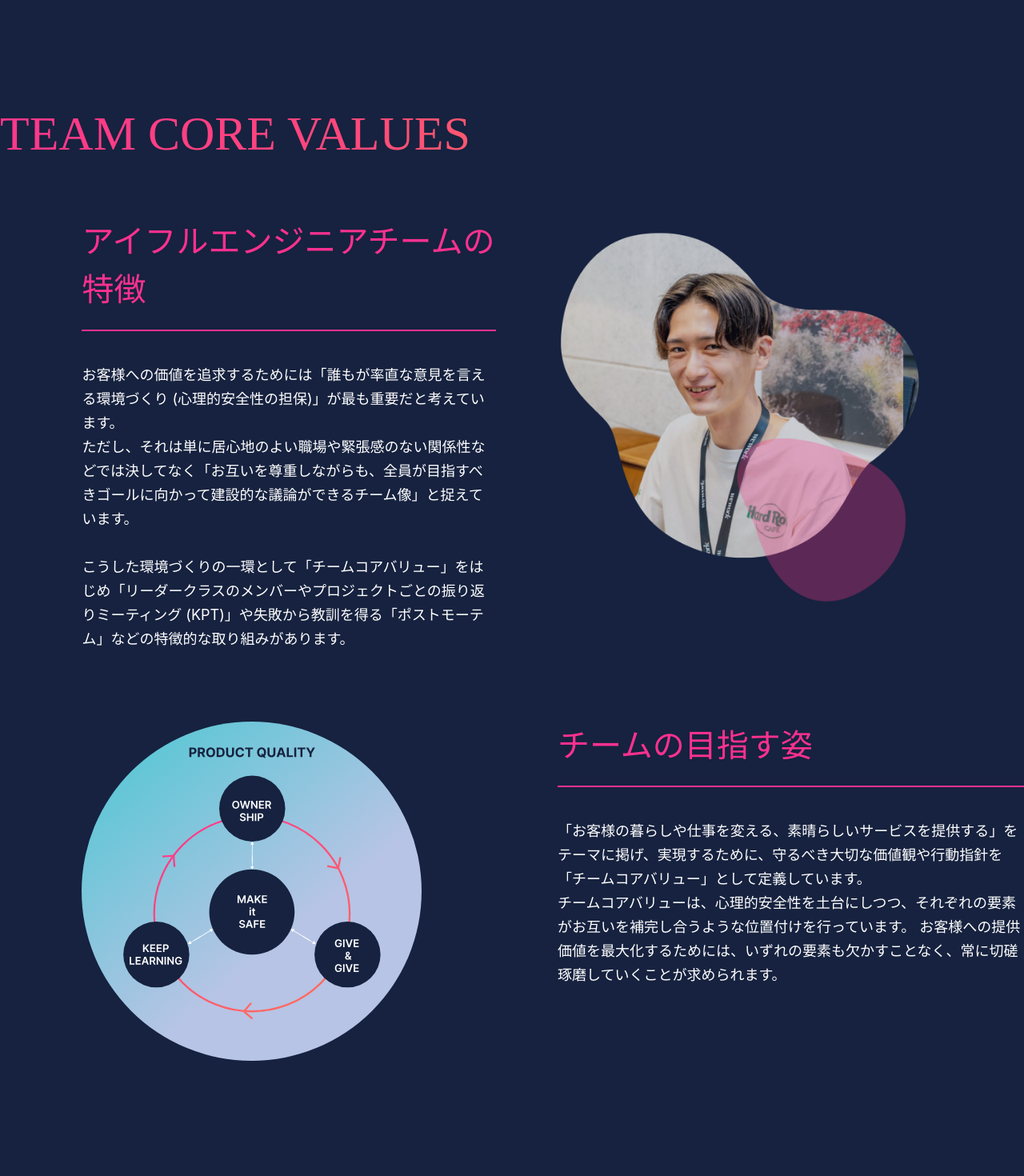
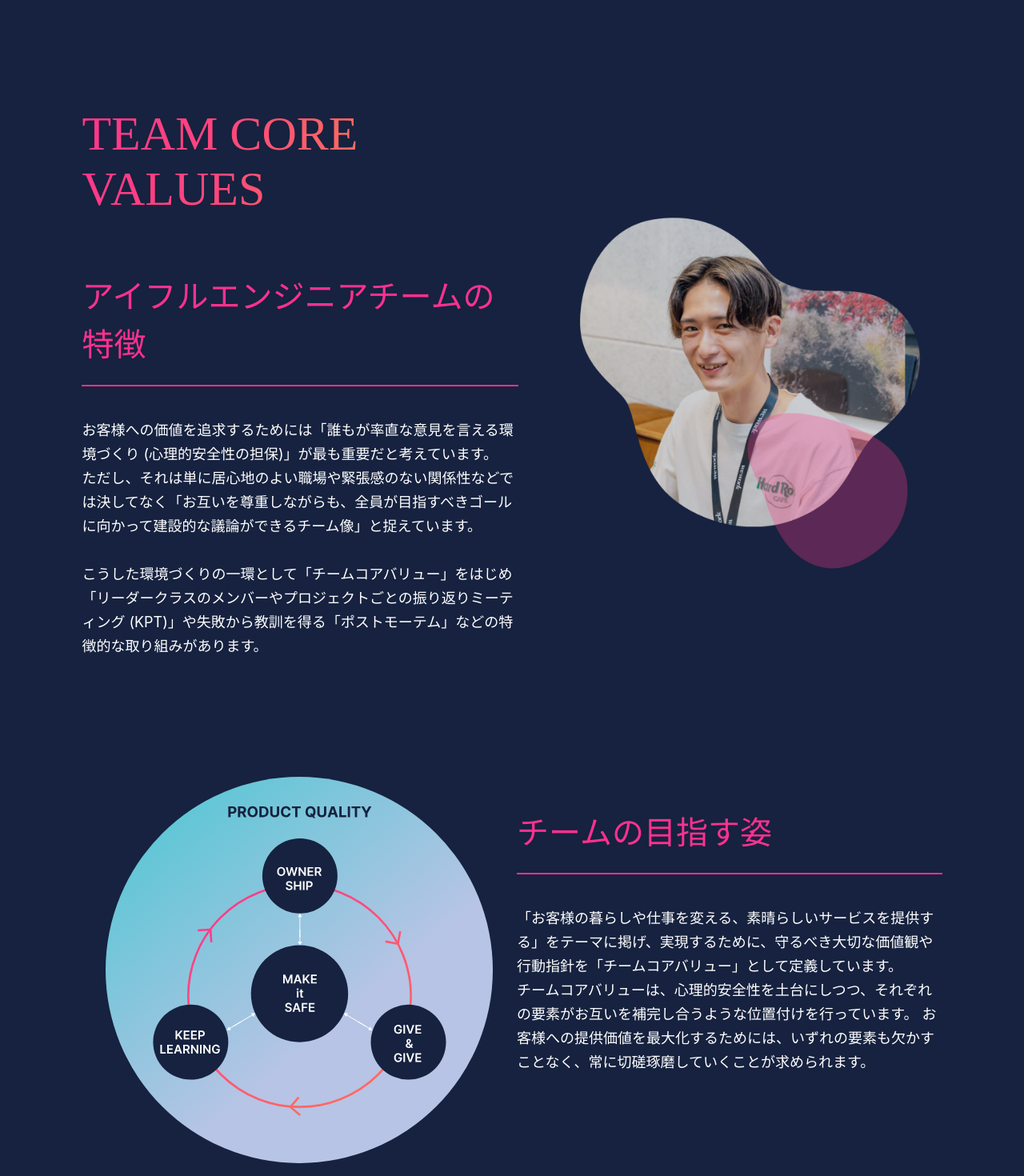
Before and after one commit to saya1104/office-area, a Next.js app: page /about in a window 1280 px wide. Shown: the part 1220-2690 px from the top of the page at 80% size. Built offline with nearby package versions, Linux system fonts and the light colour scheme.

Commit message:
✨TeamCoreValueコンポーネント化

```diff
--- a/components/layouts/TeamCoreValueSummary.tsx
+++ b/components/layouts/TeamCoreValueSummary.tsx
@@ -1,21 +1,35 @@
 import Image from 'next/image';
 import styled from 'styled-components';
-import { tablet, sp } from '../../styles/breakPoint';
+import { TitleGradationStyle } from '../../styles/Styled';
+import { tablet, spMin } from '../../styles/breakPoint';
 import { SubTitle } from '../elements/SubTitle';
+import type { TeamCoreValueType } from '../../features/domains/constants/TeamCoreValueConstants';
 
 const Wrapper = styled.div`
   display: flex;
-  justify-content: center;
-  margin: 0 8vw;
-  ${sp`
-    margin:0 3vw;
-  `};
+  justify-content: space-evenly;
+  &.isReverse {
+    flex-direction: row-reverse;
+    margin-top: 100px;
+  }
+`;
+const TitleStyle = styled.div`
+  h2 {
+    white-space: normal;
+    ${TitleGradationStyle}
+    font-weight: 200;
+    font-size: 60px;
+    ${spMin`
+      text-align: center;
+      margin-bottom:10px;
+      font-size: 10vw;
+    `}
+  }
 `;
 
 const Summary = styled.div`
   width: 600px;
-  min-width: 300px;
-
+  min-width: 100px;
   p {
     font-size: 18px;
     font-weight: 400;
@@ -29,34 +43,39 @@ const PcImageStyle = styled.div`
   display: flex;
   justify-content: center;
   align-items: center;
+  max-width: 530px;
+  &.isReverse {
+    padding: 30px;
+  }
   ${tablet`
   display: none;
+  `};
+`;
+
+const SpImageStyle = styled.div`
+  display: none;
+  ${tablet`
+   display: flex;
+  justify-content: center;
+  align-items: center;
+     &.isReverse {
+    padding: 40px;
+  }
   `}
 `;
 
-const SpImageStyle = styled.div`
-  display: flex;
-  justify-content: center;
-  align-items: center;
-  display: none;
-  ${tablet`
-   display: block;
-  `}
-`;
-
-export const TeamCoreValueSummary = () => {
+export const TeamCoreValueSummary = ({ title, subtitle, text, src, alt }: TeamCoreValueType) => {
   return (
-    <Wrapper>
+    <Wrapper className={src === '/assets/TeamCoreValuesImage.svg' ? 'isReverse' : ''}>
       <Summary>
-        <SubTitle>
-          アイフルエンジニア
-          <br className="br-sp" />
-          チームの特徴
-        </SubTitle>
-        <SpImageStyle>
+        <TitleStyle id="TeamCoreValues">
+          <h2>{title}</h2>
+        </TitleStyle>
+        <SubTitle>{subtitle}</SubTitle>
+        <SpImageStyle className={src === '/assets/TeamCoreValuesImage.svg' ? 'isReverse' : ''}>
           <Image
-            src="/assets/TeamCoreValuePerson.png"
-            alt="TeamCoreValuePerson"
+            src={src}
+            alt={alt}
             width={646}
             height={619}
             sizes="100vw"
@@ -66,21 +85,12 @@ export const TeamCoreValueSummary = () => {
             }}
           />
         </SpImageStyle>
-        <p>
-          お客様への価値を追求するためには「誰もが率直な意見を言える環境づくり
-          (心理的安全性の担保)」が最も重要だと考えています。
-          <br />
-          ただし、それは単に居心地のよい職場や緊張感のない関係性などでは決してなく「お互いを尊重しながらも、全員が目指すべきゴールに向かって建設的な議論ができるチーム像」と捉えています。
-          <br />
-          <br />
-          こうした環境づくりの一環として「チームコアバリュー」をはじめ「リーダークラスのメンバーやプロジェクトごとの振り返りミーティング
-          (KPT)」や失敗から教訓を得る「ポストモーテム」などの特徴的な取り組みがあります。
-        </p>
+        {text}
       </Summary>
-      <PcImageStyle>
+      <PcImageStyle className={src === '/assets/TeamCoreValuesImage.svg' ? 'isReverse' : ''}>
         <Image
-          src="/assets/TeamCoreValuePerson.png"
-          alt="TeamCoreValuePerson"
+          src={src}
+          alt={alt}
           width={646}
           height={619}
           sizes="100vw"
--- a/components/templates/AboutTeamPage/TeamCoreValueDetail.tsx
+++ b/components/templates/AboutTeamPage/TeamCoreValueDetail.tsx
@@ -1,134 +1,29 @@
-import Image from 'next/image';
 import styled from 'styled-components';
-import { TitleGradationStyle } from '../../../styles/Styled';
-import { spMin, tablet, sp } from '../../../styles/breakPoint';
-import { SubTitle } from '../../elements/SubTitle';
+import { TeamCoreValueConstants } from '../../../features/domains/constants/TeamCoreValueConstants';
+import { sp } from '../../../styles/breakPoint';
 import { TeamCoreValueSummary } from '../../layouts/TeamCoreValueSummary';
 
 const SectionStyle = styled.div`
-  display: flex;
-  justify-content: center;
-  ${tablet`
-    margin: 50px 8%;
-  `}
-`;
-
-const TeamCoreValueStyle = styled.div`
-  position: relative;
-  width: 600px;
-  min-width: 300px;
-  margin: 0 0 0 5%;
+  margin: 0 8vw;
   ${sp`
-    margin: 0 6%;
-  `}
-  ${spMin`
-    width: auto;
-    margin: auto;
-  `}
-  p {
-    margin-top: 40px;
-    font-weight: 400px;
-    font-size: 18px;
-    line-height: 30px;
-
-    ${spMin`
-      margin: 10px;
-    `}
-  }
-`;
-
-const TitleStyle = styled.div`
-  h2 {
-    white-space: normal;
-    ${TitleGradationStyle}
-    font-weight: 200;
-    font-size: 60px;
-    ${spMin`
-      text-align: center;
-      margin-bottom:10px;
-      font-size: 10vw;
-    `}
-  }
-`;
-
-const PcPersonImageStyle = styled.div`
-  width: 546px;
-  margin: 5% 8% 0 0;
-  ${tablet`
-    display: none;
-  `}
-`;
-
-const SpPersonImageStyle = styled.div`
-  display: none;
-  ${tablet`
-   display: block;
-  `}
-`;
-
-const PcTeamCoreImageStyle = styled.div`
-  width: 546px;
-  display: block;
-  margin: 70px 0% 0 8%;
-  ${tablet`
-    display: none;
-  `}
-`;
-
-const SpTeamCoreImageStyle = styled.div`
-  display: none;
-  ${tablet`
-    display:block;
-    text-align: center;
-    margin:40px 0 40px 0
-  `}
+  margin:0 3vw;
+`}
 `;
 
 const TeamCoreValueDetail = () => {
   return (
-    <>
-      <TitleStyle id="TeamCoreValues">
-        <h2>TEAM CORE VALUES</h2>
-      </TitleStyle>
-      <TeamCoreValueSummary />
-      <SectionStyle>
-        <PcTeamCoreImageStyle>
-          <Image
-            src="/assets/TeamCoreValuesImage.svg"
-            alt="TEAM CORE VALUES"
-            width={546}
-            height={546}
-            sizes="100vw"
-            style={{
-              width: '80%',
-              height: 'auto',
-            }}
-          />
-        </PcTeamCoreImageStyle>
-        <TeamCoreValueStyle>
-          <SubTitle>チームの目指す姿</SubTitle>
-          <SpTeamCoreImageStyle>
-            <Image
-              src="/assets/TeamCoreValuesImage.svg"
-              alt="TEAM CORE VALUES"
-              width={546}
-              height={546}
-              sizes="100vw"
-              style={{
-                width: '70%',
-                height: 'auto',
-              }}
-            />
-          </SpTeamCoreImageStyle>
-          <p>
-            「お客様の暮らしや仕事を変える、素晴らしいサービスを提供する」をテーマに掲げ、実現するために、守るべき大切な価値観や行動指針を「チームコアバリュー」として定義しています。
-            <br />
-            チームコアバリューは、心理的安全性を土台にしつつ、それぞれの要素がお互いを補完し合うような位置付けを行っています。
-            お客様への提供価値を最大化するためには、いずれの要素も欠かすことなく、常に切磋琢磨していくことが求められます。
-          </p>
-        </TeamCoreValueStyle>
-      </SectionStyle>
-    </>
+    <SectionStyle>
+      {TeamCoreValueConstants.map((item, index) => (
+        <TeamCoreValueSummary
+          title={item.title}
+          subtitle={item.subtitle}
+          text={item.text}
+          src={item.src}
+          alt={item.alt}
+          key={index}
+        />
+      ))}
+    </SectionStyle>
   );
 };
 
--- /dev/null
+++ b/features/domains/constants/TeamCoreValueConstants.tsx
@@ -0,0 +1,49 @@
+import type { ReactNode } from 'react';
+
+export type TeamCoreValueType = {
+  title?: ReactNode;
+  subtitle: ReactNode;
+  text: ReactNode;
+  src: string;
+  alt: string;
+};
+
+export const TeamCoreValueConstants: TeamCoreValueType[] = [
+  {
+    title: 'TEAM CORE VALUES',
+    subtitle: (
+      <>
+        アイフルエンジニア
+        <br className="br-sp" />
+        チームの特徴
+      </>
+    ),
+    text: (
+      <p>
+        お客様への価値を追求するためには「誰もが率直な意見を言える環境づくり
+        (心理的安全性の担保)」が最も重要だと考えています。
+        <br />
+        ただし、それは単に居心地のよい職場や緊張感のない関係性などでは決してなく「お互いを尊重しながらも、全員が目指すべきゴールに向かって建設的な議論ができるチーム像」と捉えています。
+        <br />
+        <br />
+        こうした環境づくりの一環として「チームコアバリュー」をはじめ「リーダークラスのメンバーやプロジェクトごとの振り返りミーティング
+        (KPT)」や失敗から教訓を得る「ポストモーテム」などの特徴的な取り組みがあります。
+      </p>
+    ),
+    src: '/assets/TeamCoreValuePerson.png',
+    alt: 'TeamCoreValuePerson',
+  },
+  {
+    subtitle: <>チームの目指す姿</>,
+    text: (
+      <p>
+        「お客様の暮らしや仕事を変える、素晴らしいサービスを提供する」をテーマに掲げ、実現するために、守るべき大切な価値観や行動指針を「チームコアバリュー」として定義しています。
+        <br />
+        チームコアバリューは、心理的安全性を土台にしつつ、それぞれの要素がお互いを補完し合うような位置付けを行っています。
+        お客様への提供価値を最大化するためには、いずれの要素も欠かすことなく、常に切磋琢磨していくことが求められます。
+      </p>
+    ),
+    src: '/assets/TeamCoreValuesImage.svg',
+    alt: 'TEAM CORE VALUES',
+  },
+];
```
